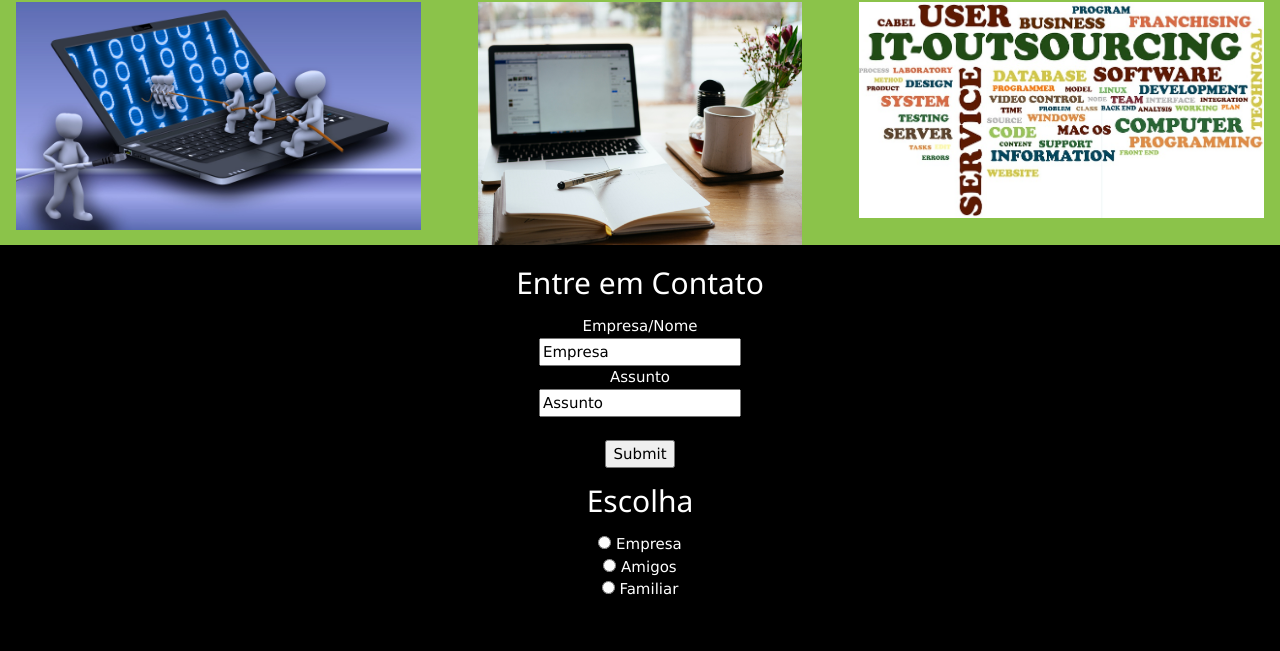
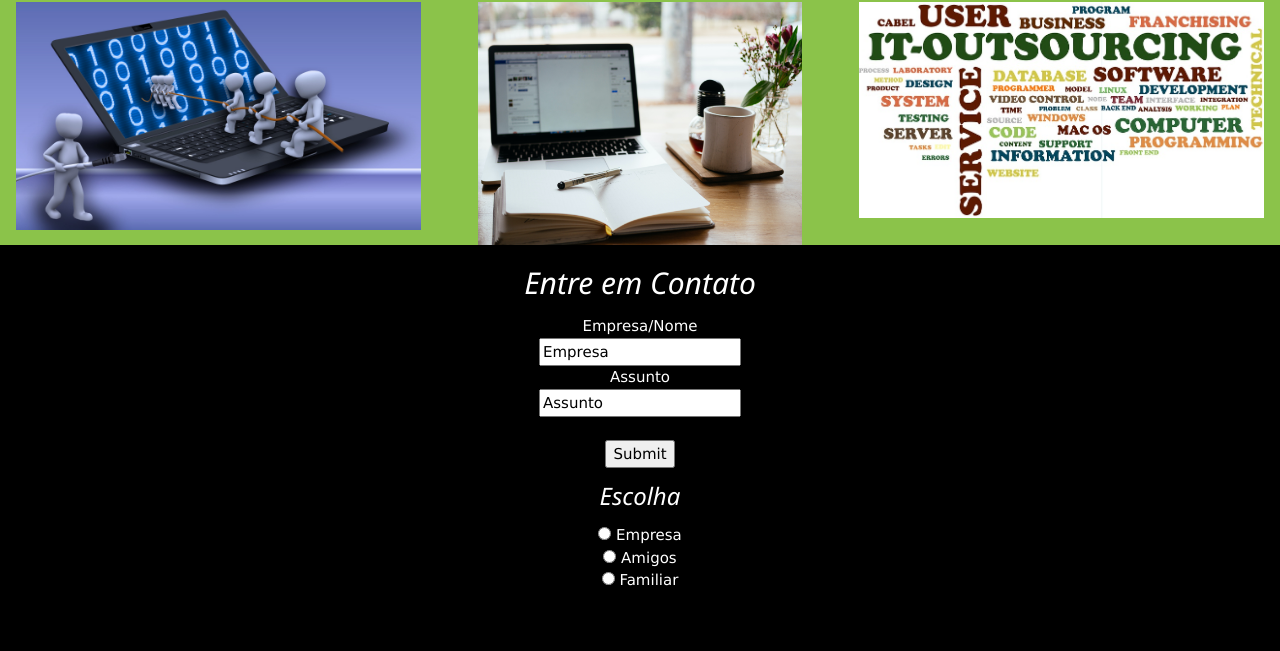
Before and after one commit to AndrezaLma/MInha_Apresentacao, a plain HTML site: page index.html in a window 1280 px wide. Shown: the part 949-1600 px from the top of the page. Drawn offline with nearby package versions, Linux system fonts and the light colour scheme.

Commit message:
Mudança no formulario

```diff
--- a/index.html
+++ b/index.html
@@ -71,7 +71,7 @@
 		<section id="contato" class="w3-container w3-center w3-black">
 		<p class="w3- justify">
 
-				<h2> Entre em Contato</h2>
+				<h2><i> Entre em Contato </i></h2>
 
 				<form action="/action_page.php">
 					<label for="fname">Empresa/Nome</label><br>
@@ -79,17 +79,15 @@
 					<label for="lname">Assunto</label><br>
 					<input type="text" id="lname" name="lname" value="Assunto"><br><br>
 					<input type="submit" value="Submit">
-				</form>
 
-				<h2> Escolha </h2>
-
-				<form>
-  					<input type="radio" id="Empresa" name="gender" value="Empresa">
+					<h3><i> Escolha </i></h3>
+					<input type="radio" id="Empresa" name="gender" value="Empresa">
   					<label for="Empresa"> Empresa </label><br>
   					<input type="radio" id="Amigos" name="gender" value="Amigos">
   					<label for="Amigos"> Amigos </label><br>
   					<input type="radio" id="Familiar" name="gender" value="Familiar">
   					<label for="Familiar"> Familiar </label>
+
 				</form>
 
 		</section>
```
